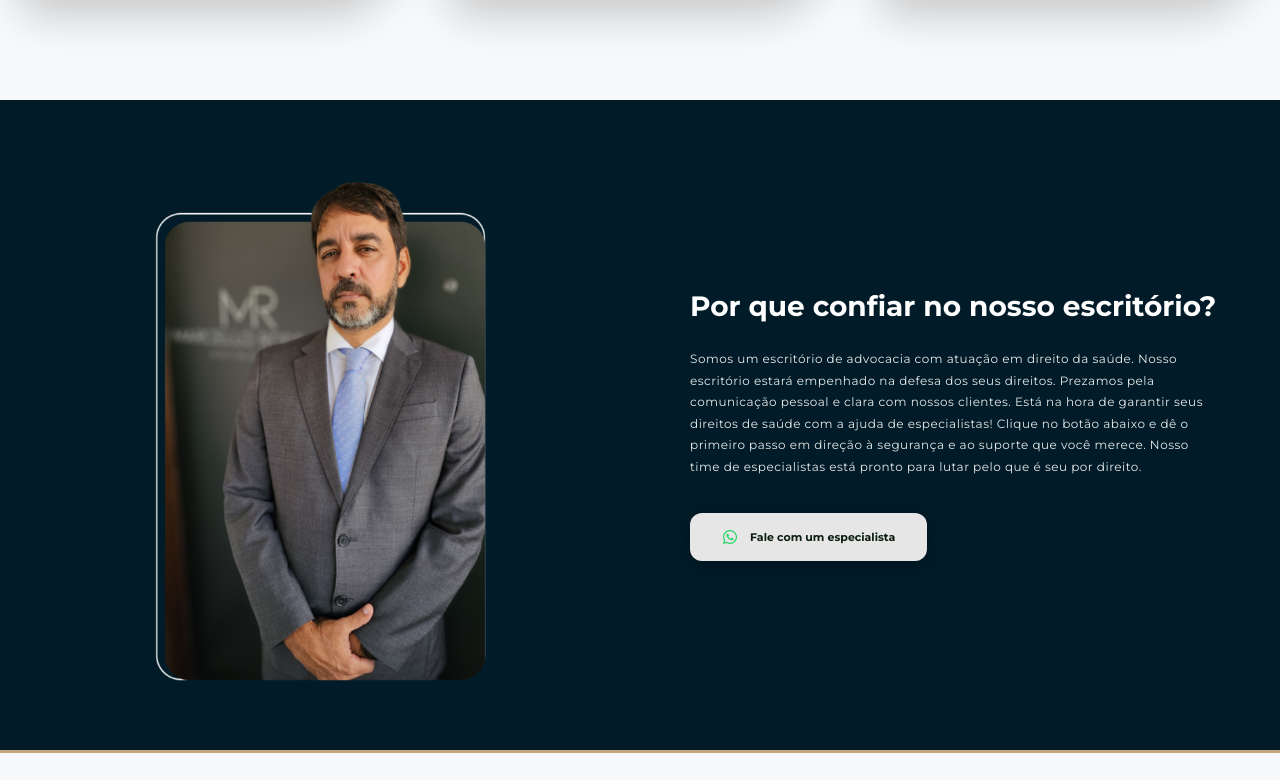
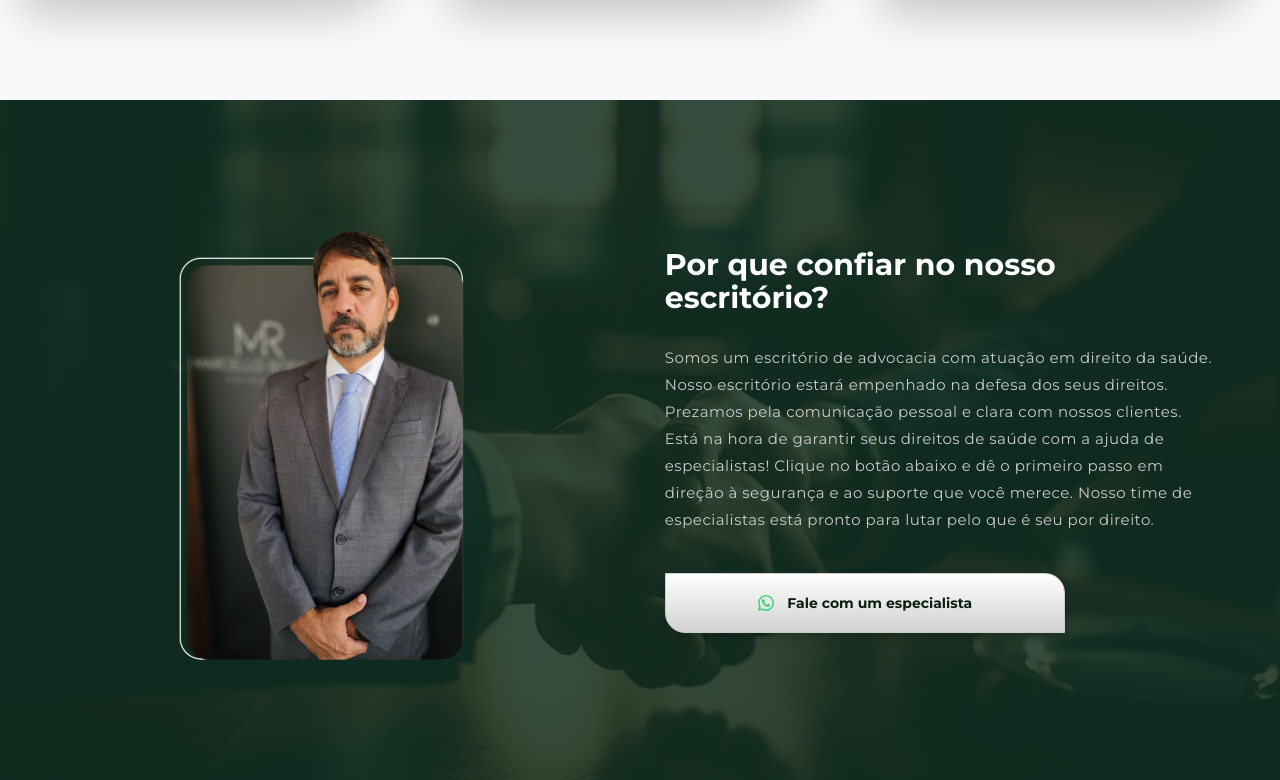
Before and after one commit to Felipeserpa/LandPage-Marcello-adv, a React (Vite) app: page / in a window 1280 px wide. Shown: the part 1500-2280 px from the top of the page. Built offline with nearby package versions, Linux system fonts and the light colour scheme.

Commit message:
implementcao do about

```diff
--- a/src/sections/About/styles.ts
+++ b/src/sections/About/styles.ts
@@ -1,103 +1,149 @@
 import styled from 'styled-components';
 
 const Container = styled.div`
-  #about.section-blue {
-    background-color: #0b301c; /* Cor exata da imagem */
-    min-height: 100vh;
-    display: flex;
-    align-items: center;
-    padding: 80px 0;
-  }
+  width: 100%;
+  /* Cor de fundo base caso a imagem demore a carregar */
+  background-color: #113123;
+  overflow: hidden;
 
   .section-container {
     display: flex;
     align-items: center;
     justify-content: center;
-    gap: 100px; /* Espaço entre a foto e o texto */
-    max-width: 1200px;
+    gap: 100px;
+    max-width: 100%; /* Ocupa a largura total para a imagem de fundo */
     margin: 0 auto;
-    padding: 60px 20px;
+    padding: 100px 60px; /* Aumentei o respiro vertical */
+
+    /* Configuração da Imagem de Fundo */
+    background-image: linear-gradient(
+        rgba(17, 49, 35, 0.85),
+        rgba(17, 49, 35, 0.85)
+      ),
+      url('../capa-2.png'); /* O gradiente cria o filtro escuro para o texto ler bem */
+    background-size: cover;
+    background-position: center;
+    background-repeat: no-repeat;
+    background-attachment: fixed; /* Efeito Parallax (opcional, fica muito premium) */
   }
 
-  /* FOTO COM EFEITO DE MOLDURA */
+  /* Ajuste da Foto do Advogado dentro desse novo container */
   .image-motion {
     flex: 1;
     display: flex;
     justify-content: flex-end;
+    z-index: 2;
   }
 
-  /* TEXTO E TIPOGRAFIA */
+  .image-motion img {
+    width: 100%;
+    max-width: 480px;
+    border-radius: 20px;
+    padding: 12px;
+  }
+
+  /* Texto e Artigo */
   article {
-    flex: 1;
+    flex: 1.1;
+    display: flex;
+    flex-direction: column;
+    justify-content: center;
+    z-index: 2;
     color: #ffffff;
   }
 
   .highlight-title {
-    font-size: 2.8rem;
-    font-weight: 700;
+    font-size: 3rem; /* Texto maior conforme seu pedido */
+    font-weight: 800;
     margin-bottom: 25px;
-    line-height: 1.2;
+    line-height: 1.1;
+    color: #ffffff;
   }
 
   article p {
-    font-size: 1.2rem;
+    font-size: 1.5rem; /* Texto maior */
     line-height: 1.8;
-    margin-bottom: 35px;
-    color: rgba(255, 255, 255, 0.9);
+    margin-bottom: 40px;
+    opacity: 0.95;
   }
+  .whatsapp-button-main {
+    /* Cores e Degradê */
+    background: linear-gradient(180deg, #ffffff 0%, #d1d1d1 100%);
+    color: #0b1d10;
 
-  /* BOTÃO WHATSAPP ESTILO PREMIUM */
-  .whatsapp-button-main {
+    /* Tamanho e Proporção */
+    min-height: 60px;
+    width: 100%;
+    max-width: 400px; /* Limita o tamanho no PC, mas encolhe no celular */
+
+    /* Formato das Pontas (Estilo Assíncrono) */
+    border-radius: 0px 20px 0px 20px;
+    border: 1px solid #ccc;
+
+    /* Espaçamento e Texto */
+    padding: 15px 25px;
+    font-size: 1.4rem; /* Ajustei de 2rem para 1.4rem para caber melhor no botão */
+    font-weight: 700;
+    text-transform: none;
+
+    /* Alinhamento Centralizado */
     display: flex;
     align-items: center;
+    justify-content: center; /* Centraliza o conteúdo dentro do botão */
     gap: 12px;
-    background: #e6e6e6; /* Cinza bem claro */
-    color: #0b1d10;
-    padding: 16px 32px;
-    border-radius: 12px;
-    font-weight: 700;
-    font-size: 1.1rem;
+    cursor: pointer;
     text-decoration: none;
-    width: fit-content;
-    box-shadow: 0 4px 15px rgba(0, 0, 0, 0.3);
+
+    /* Sombra e Efeitos */
+    box-shadow: 0 4px 10px rgba(0, 0, 0, 0.2);
     transition: all 0.3s ease;
 
     svg {
-      font-size: 1.6rem;
-      color: #25d366; /* Ícone verde */
+      color: #25d366; /* Mudei para o verde do Zap para dar um destaque profissional */
+      font-size: 1.8rem;
     }
 
     &:hover {
-      background: #ffffff;
       transform: translateY(-3px);
-      box-shadow: 0 8px 25px rgba(0, 0, 0, 0.4);
+      box-shadow: 0 8px 20px rgba(0, 0, 0, 0.3);
+      background: linear-gradient(180deg, #ffffff 0%, #e6e6e6 100%);
+      filter: brightness(1.05);
+    }
+
+    &:active {
+      transform: translateY(0);
+    }
+
+    /* Ajuste para telas pequenas */
+    @media (max-width: 480px) {
+      font-size: 1.1rem;
+      width: 100%;
+      height: auto;
+      padding: 12px 15px;
     }
   }
 
-  /* RESPONSIVO */
-  @media (max-width: 992px) {
+  /* Responsivo para não quebrar a imagem de fundo no celular */
+  @media (max-width: 930px) {
     .section-container {
       flex-direction: column;
-      text-align: center;
+      padding: 60px 20px;
       gap: 50px;
+      background-attachment: scroll; /* Desativa parallax no celular para melhor performance */
     }
 
     .image-motion {
       justify-content: center;
     }
 
-    .image-motion img {
-      max-width: 300px;
+    .highlight-title {
+      font-size: 2.2rem;
+      text-align: center;
     }
 
-    article {
-      display: flex;
-      flex-direction: column;
-      align-items: center;
-    }
-
-    .highlight-title {
-      font-size: 2.2rem;
+    article p {
+      text-align: center;
+      font-size: 1.1rem;
     }
   }
 `;
```
Also changed, not shown: public/capa-2.png (added).
